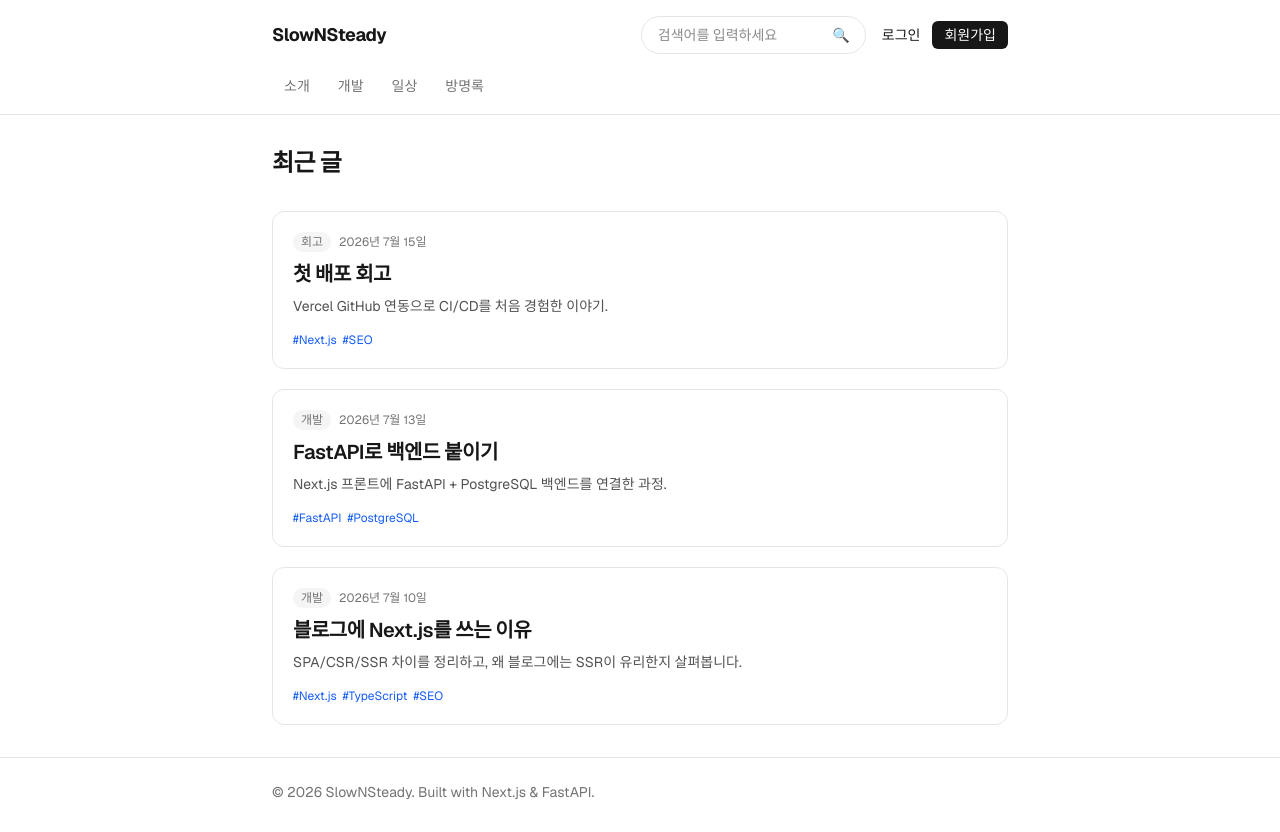
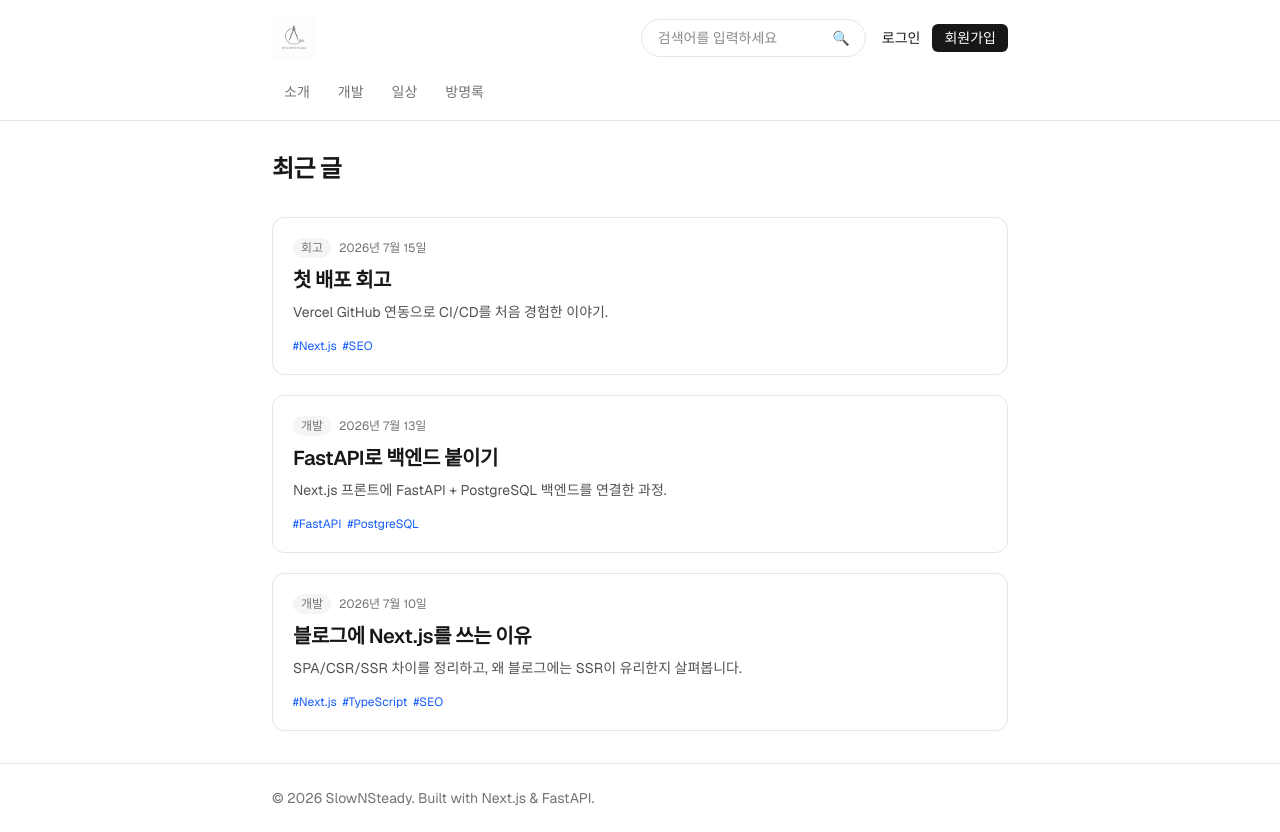
Before and after one commit to LimSungPyo/myblog, a Next.js app in the folder front_end/: page / in a window 1280 px wide. Built offline with nearby package versions, Linux system fonts and the light colour scheme; no server answers.

Commit message:
feat: [헤더 로고] 텍스트 로고를 이미지 로고로 교체 - [추가] 로고 이미지 에셋(public/images/logo.png) 추가 - [수정] layout.tsx 헤더의 사이트명 텍스트를 next/image 로고로 교체(다크모드 invert, priority 적용)

```diff
--- a/front_end/src/app/layout.tsx
+++ b/front_end/src/app/layout.tsx
@@ -1,5 +1,6 @@
 import type { Metadata } from "next";
 import { Geist, Geist_Mono } from "next/font/google";
+import Image from "next/image";
 import Link from "next/link";
 import { Suspense } from "react";
 import "./globals.css";
@@ -48,8 +49,15 @@ export default function RootLayout({
         <header className="border-b border-black/10 dark:border-white/10">
           <div className="mx-auto max-w-3xl px-4">
             <div className="flex items-center justify-between gap-4 py-4">
-              <Link href="/" className="text-lg font-bold tracking-tight">
-                {site.name}
+              <Link href="/" aria-label={site.name} className="shrink-0">
+                <Image
+                  src="/images/logo.png"
+                  alt={site.name}
+                  width={44}
+                  height={44}
+                  priority
+                  className="dark:invert"
+                />
               </Link>
               <div className="flex items-center gap-4">
                 <div className="hidden sm:block">
```
Also changed, not shown: front_end/public/images/logo.png (added).
